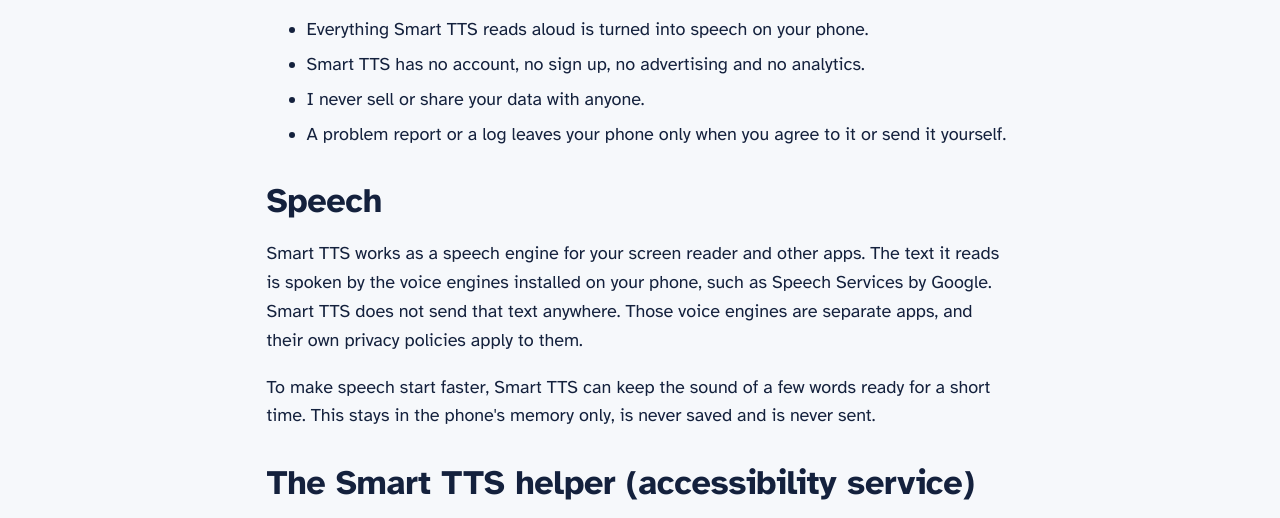
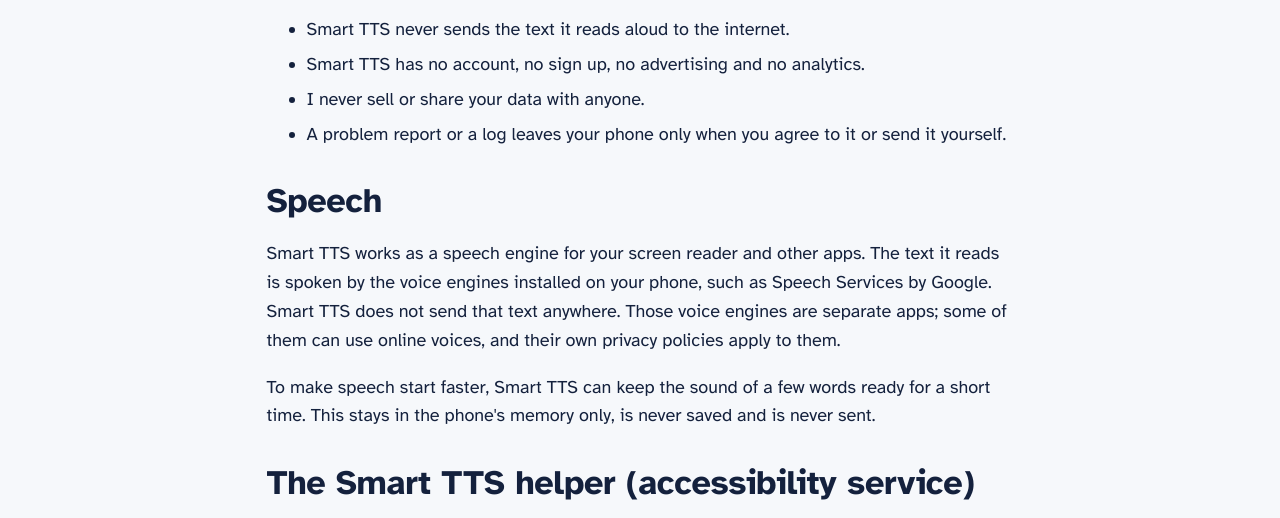
Before and after one commit to blindworldhub/blindworldhub.github.io, a plain HTML site: page smart-tts-privacy/index.html in a window 1280 px wide. Shown: the part 545-1063 px from the top of the page. Drawn offline with Linux system fonts and the light colour scheme.

Commit message:
Publish website (push)

```diff
--- a/smart-tts-privacy/index.html
+++ b/smart-tts-privacy/index.html
@@ -67,9 +67,9 @@
 <div class="page-head"><div class="wrap"><h1>Smart TTS privacy policy</h1></div></div><div class="wrap page-body prose"><p>Last updated: 27 November 2026</p>
 <p>Smart TTS is a speech app for blind and visually impaired people, made by Muhammad Waqas (Blind World Hub). I made it for myself and my friends first, and I treat your privacy the way I want mine treated. This page explains, in plain words, what the app does with your data.</p>
 <h2>The short version</h2>
-<ul><li>Everything Smart TTS reads aloud is turned into speech on your phone.</li><li>Smart TTS has no account, no sign up, no advertising and no analytics.</li><li>I never sell or share your data with anyone.</li><li>A problem report or a log leaves your phone only when you agree to it or send it yourself.</li></ul>
+<ul><li>Smart TTS never sends the text it reads aloud to the internet.</li><li>Smart TTS has no account, no sign up, no advertising and no analytics.</li><li>I never sell or share your data with anyone.</li><li>A problem report or a log leaves your phone only when you agree to it or send it yourself.</li></ul>
 <h2>Speech</h2>
-<p>Smart TTS works as a speech engine for your screen reader and other apps. The text it reads is spoken by the voice engines installed on your phone, such as Speech Services by Google. Smart TTS does not send that text anywhere. Those voice engines are separate apps, and their own privacy policies apply to them.</p>
+<p>Smart TTS works as a speech engine for your screen reader and other apps. The text it reads is spoken by the voice engines installed on your phone, such as Speech Services by Google. Smart TTS does not send that text anywhere. Those voice engines are separate apps; some of them can use online voices, and their own privacy policies apply to them.</p>
 <p>To make speech start faster, Smart TTS can keep the sound of a few words ready for a short time. This stays in the phone&#x27;s memory only, is never saved and is never sent.</p>
 <h2>The Smart TTS helper (accessibility service)</h2>
 <p>The helper is an optional accessibility service. You turn it on yourself in Android&#x27;s settings, under Accessibility, and you can turn it off there at any time. While it is on, it:</p>
--- a/videos.json
+++ b/videos.json
@@ -1 +1 @@
-[{"id": "YU5ETKDGQMQ", "title": "Smart TTS 1.7: Powerful Call Announcer Fix, Bluetooth Improvements & Auto Updates!", "date": "2026-11-24T09:41:14.977888+00:00", "description": ""}, {"id": "BB-ocr-aMwE", "title": "WhatsApp Restrict Chat Feature Explained! Protect Your Privacy in Personal Chats & Groups", "date": "2026-11-23T09:41:14.977950+00:00", "description": ""}, {"id": "mdH07_Ivn2I", "title": "Text to Voice Studio v1.1 is Here! Turn PDF & Word Files into Audio with Background Music!", "date": "2026-11-22T09:41:14.977967+00:00", "description": ""}]
+[{"id": "YU5ETKDGQMQ", "title": "Smart TTS 1.7: Powerful Call Announcer Fix, Bluetooth Improvements & Auto Updates!", "date": "2026-11-24T09:41:25.900678+00:00", "description": ""}, {"id": "BB-ocr-aMwE", "title": "WhatsApp Restrict Chat Feature Explained! Protect Your Privacy in Personal Chats & Groups", "date": "2026-11-23T09:41:25.900712+00:00", "description": ""}, {"id": "mdH07_Ivn2I", "title": "Text to Voice Studio v1.1 is Here! Turn PDF & Word Files into Audio with Background Music!", "date": "2026-11-22T09:41:25.900722+00:00", "description": ""}]
```
